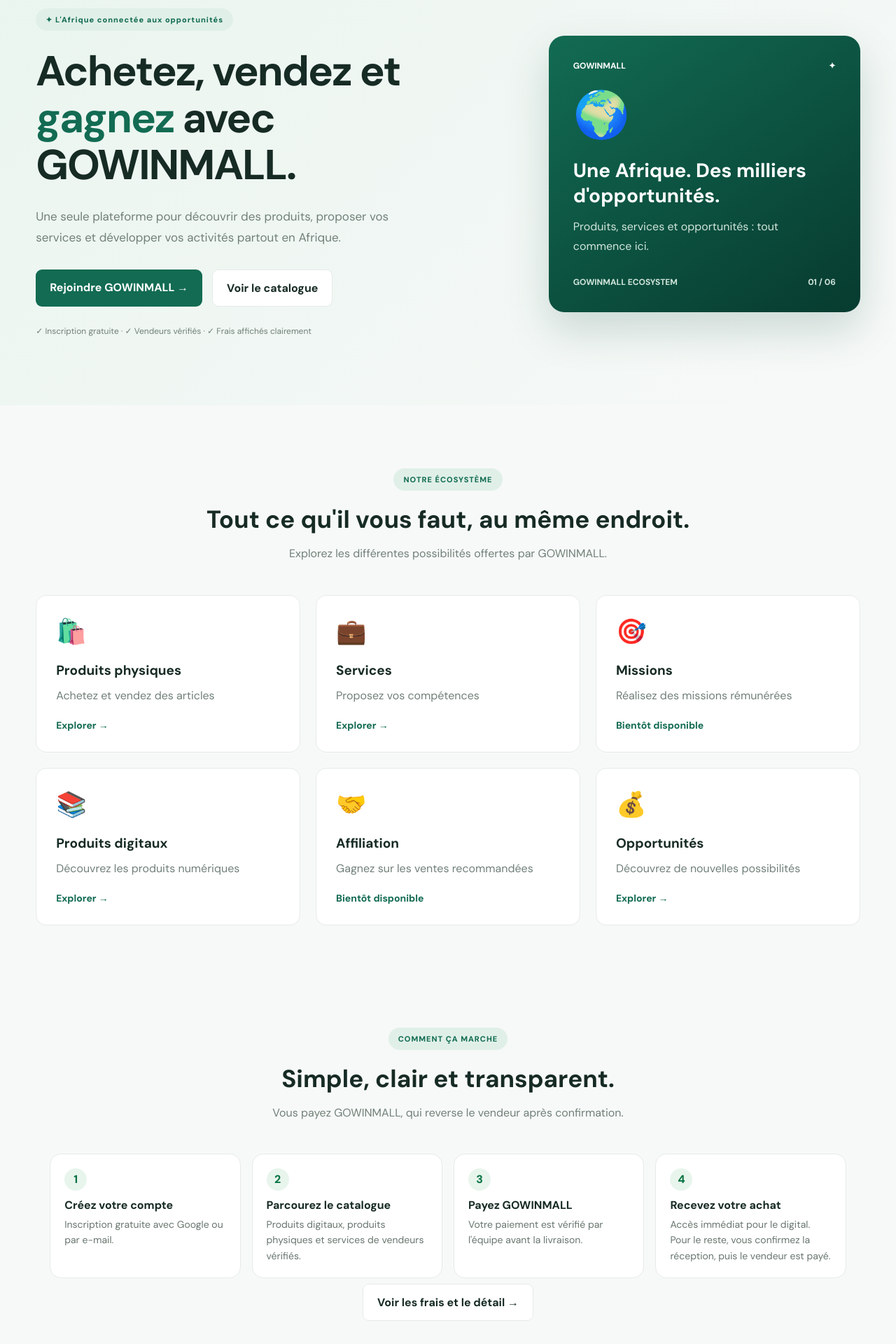
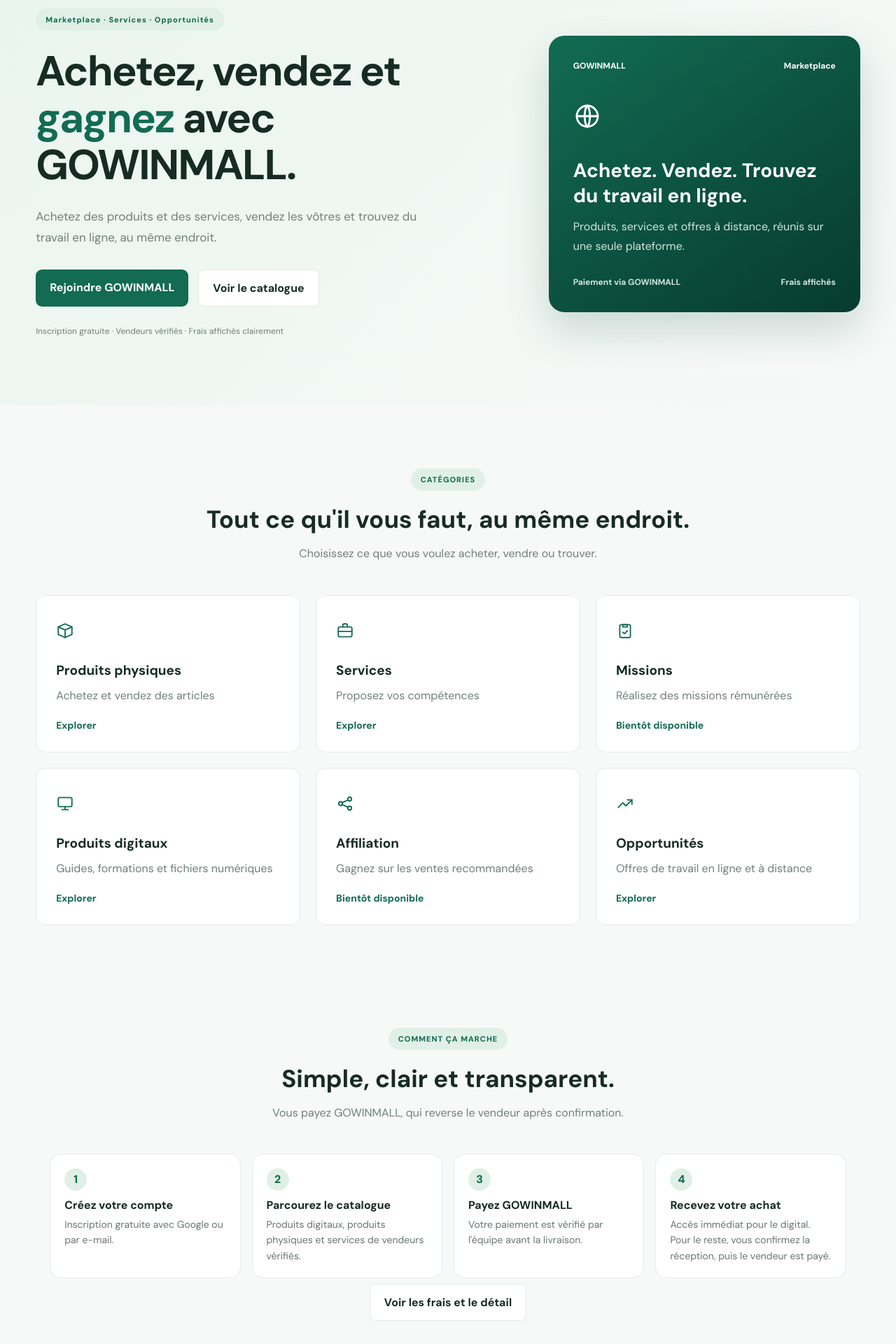
Before and after one commit to jayden0036/GOWINMALL, a Next.js app: page / in a window 1280 px wide. Shown: the part 160-2080 px from the top of the page at 70% size. Built offline with nearby package versions, Linux system fonts and the light colour scheme.

Commit message:
Integrate icon components and update UI elements
Added icon components and updated categories with icons. Modified hero section text and adjusted styles for better presentation.

```diff
--- a/src/app/page.tsx
+++ b/src/app/page.tsx
@@ -1,10 +1,77 @@
+import type { ReactNode } from "react";
+
+function Icon({ children, size = 26 }: { children: ReactNode; size?: number }) {
+  return (
+    <svg
+      width={size}
+      height={size}
+      viewBox="0 0 24 24"
+      fill="none"
+      stroke="currentColor"
+      strokeWidth={1.7}
+      strokeLinecap="round"
+      strokeLinejoin="round"
+      aria-hidden="true"
+    >
+      {children}
+    </svg>
+  );
+}
+
+const icons = {
+  box: (
+    <Icon>
+      <path d="M3 7l9-4 9 4v10l-9 4-9-4z" />
+      <path d="M3 7l9 4 9-4M12 11v10" />
+    </Icon>
+  ),
+  briefcase: (
+    <Icon>
+      <rect x="3" y="7" width="18" height="13" rx="2" />
+      <path d="M9 7V5a2 2 0 0 1 2-2h2a2 2 0 0 1 2 2v2M3 13h18" />
+    </Icon>
+  ),
+  clipboard: (
+    <Icon>
+      <rect x="5" y="4" width="14" height="17" rx="2" />
+      <path d="M9 4h6v3H9zM9 14l2 2 4-4" />
+    </Icon>
+  ),
+  screen: (
+    <Icon>
+      <rect x="3" y="4" width="18" height="12" rx="2" />
+      <path d="M8 20h8M12 16v4" />
+    </Icon>
+  ),
+  network: (
+    <Icon>
+      <circle cx="6" cy="12" r="2.5" />
+      <circle cx="18" cy="6" r="2.5" />
+      <circle cx="18" cy="18" r="2.5" />
+      <path d="M8.2 10.8l7.6-3.6M8.2 13.2l7.6 3.6" />
+    </Icon>
+  ),
+  trend: (
+    <Icon>
+      <path d="M3 17l6-6 4 4 8-8" />
+      <path d="M15 7h6v6" />
+    </Icon>
+  ),
+  globe: (
+    <Icon size={40}>
+      <circle cx="12" cy="12" r="9" />
+      <path d="M3 12h18M12 3c3 3.2 3 14.8 0 18M12 3c-3 3.2-3 14.8 0 18" />
+    </Icon>
+  ),
+};
+
 const categories = [
-  { icon: "🛍️", name: "Produits physiques", description: "Achetez et vendez des articles", href: "/catalogue?type=physical" },
-  { icon: "💼", name: "Services", description: "Proposez vos compétences", href: "/catalogue?type=service" },
-  { icon: "🎯", name: "Missions", description: "Réalisez des missions rémunérées", href: "" },
-  { icon: "📚", name: "Produits digitaux", description: "Découvrez les produits numériques", href: "/catalogue?type=digital" },
-  { icon: "🤝", name: "Affiliation", description: "Gagnez sur les ventes recommandées", href: "" },
-  { icon: "💰", name: "Opportunités", description: "Découvrez de nouvelles possibilités", href: "/opportunites" },
+  { icon: icons.box, name: "Produits physiques", description: "Achetez et vendez des articles", href: "/catalogue?type=physical" },
+  { icon: icons.briefcase, name: "Services", description: "Proposez vos compétences", href: "/catalogue?type=service" },
+  { icon: icons.clipboard, name: "Missions", description: "Réalisez des missions rémunérées", href: "" },
+  { icon: icons.screen, name: "Produits digitaux", description: "Guides, formations et fichiers numériques", href: "/catalogue?type=digital" },
+  { icon: icons.network, name: "Affiliation", description: "Gagnez sur les ventes recommandées", href: "" },
+  { icon: icons.trend, name: "Opportunités", description: "Offres de travail en ligne et à distance", href: "/opportunites" },
 ];
 
 const steps = [
@@ -26,6 +93,7 @@ export default function Home() {
           <nav className="nav-links">
             <a href="#accueil">Accueil</a>
             <a href="/catalogue">Catalogue</a>
+            <a href="/opportunites">Opportunités</a>
             <a href="/comment-ca-marche">Comment ça marche</a>
           </nav>
 
@@ -39,21 +107,20 @@ export default function Home() {
       <section className="hero" id="accueil">
         <div className="container hero-content">
           <div className="hero-text">
-            <span className="badge">✦ L'Afrique connectée aux opportunités</span>
+            <span className="badge">Marketplace · Services · Opportunités</span>
 
             <h1>
               Achetez, vendez et <span>gagnez</span> avec GOWINMALL.
             </h1>
 
             <p>
-              Une seule plateforme pour découvrir des produits,
-              proposer vos services et développer vos activités
-              partout en Afrique.
+              Achetez des produits et des services, vendez les vôtres
+              et trouvez du travail en ligne, au même endroit.
             </p>
 
             <div className="hero-actions">
               <a href="/register" className="register hero-button">
-                Rejoindre GOWINMALL →
+                Rejoindre GOWINMALL
               </a>
               <a href="/catalogue" className="secondary-button">
                 Voir le catalogue
@@ -61,28 +128,28 @@ export default function Home() {
             </div>
 
             <div className="hero-note">
-              ✓ Inscription gratuite · ✓ Vendeurs vérifiés · ✓ Frais affichés clairement
+              Inscription gratuite · Vendeurs vérifiés · Frais affichés clairement
             </div>
           </div>
 
           <div className="hero-card">
             <div className="card-top">
               <span>GOWINMALL</span>
-              <span>✦</span>
+              <span>Marketplace</span>
             </div>
 
-            <div className="card-icon">🌍</div>
+            <div className="card-icon">{icons.globe}</div>
 
-            <h2>Une Afrique. Des milliers d'opportunités.</h2>
+            <h2>Achetez. Vendez. Trouvez du travail en ligne.</h2>
 
             <p>
-              Produits, services et opportunités :
-              tout commence ici.
+              Produits, services et offres à distance,
+              réunis sur une seule plateforme.
             </p>
 
             <div className="card-footer">
-              <span>GOWINMALL ECOSYSTEM</span>
-              <span>01 / 06</span>
+              <span>Paiement via GOWINMALL</span>
+              <span>Frais affichés</span>
             </div>
           </div>
         </div>
@@ -90,20 +157,20 @@ export default function Home() {
 
       <section className="categories container" id="categories">
         <div className="section-heading">
-          <span className="badge">NOTRE ÉCOSYSTÈME</span>
-          <h2>Tout ce qu'il vous faut, au même endroit.</h2>
-          <p>Explorez les différentes possibilités offertes par GOWINMALL.</p>
+          <span className="badge">CATÉGORIES</span>
+          <h2>Tout ce qu&apos;il vous faut, au même endroit.</h2>
+          <p>Choisissez ce que vous voulez acheter, vendre ou trouver.</p>
         </div>
 
         <div className="category-grid">
           {categories.map((category) => {
             const content = (
               <>
-                <div className="category-icon">{category.icon}</div>
+                <div className="category-icon" style={{ color: "#126b52" }}>{category.icon}</div>
                 <h3>{category.name}</h3>
                 <p>{category.description}</p>
                 <span className="category-arrow">
-                  {category.href ? "Explorer →" : "Bientôt disponible"}
+                  {category.href ? "Explorer" : "Bientôt disponible"}
                 </span>
               </>
             );
@@ -154,8 +221,8 @@ export default function Home() {
                   width: "32px",
                   height: "32px",
                   borderRadius: "50%",
-                  background: "#e8f5ed",
-                  color: "#087443",
+                  background: "#e0f0e8",
+                  color: "#126b52",
                   fontWeight: 800,
                   textAlign: "center",
                   lineHeight: "32px",
@@ -174,19 +241,19 @@ export default function Home() {
 
         <div style={{ textAlign: "center", marginTop: "24px" }}>
           <a href="/comment-ca-marche" className="secondary-button">
-            Voir les frais et le détail →
+            Voir les frais et le détail
           </a>
         </div>
       </section>
 
       <section className="about" id="about">
         <div className="container about-content">
-          <span className="badge">NOTRE VISION</span>
-          <h2>Construire des opportunités pour toute l'Afrique.</h2>
+          <span className="badge">À PROPOS</span>
+          <h2>Une plateforme pour vendre et trouver du travail en ligne.</h2>
           <p>
-            GOWINMALL ambitionne de connecter les personnes,
-            les entreprises et les entrepreneurs dans un
-            écosystème commercial moderne et sécurisé.
+            GOWINMALL réunit des vendeurs, des acheteurs et des offres de travail
+            à distance. Les vendeurs sont vérifiés, les frais sont affichés avant
+            chaque publication et les paiements passent par GOWINMALL.
           </p>
         </div>
       </section>
@@ -199,13 +266,13 @@ export default function Home() {
           <p>
             © 2026 GOWINMALL. Tous droits réservés. ·{" "}
             <a href="/catalogue" style={{ color: "inherit" }}>Catalogue</a> ·{" "}
+            <a href="/opportunites" style={{ color: "inherit" }}>Opportunités</a> ·{" "}
             <a href="/comment-ca-marche" style={{ color: "inherit" }}>Comment ça marche</a> ·{" "}
             <a href="/conditions" style={{ color: "inherit" }}>Conditions</a> ·{" "}
             <a href="/confidentialite" style={{ color: "inherit" }}>Confidentialité</a>
           </p>
-          <span>Made for Africa 🌍</span>
         </div>
       </footer>
     </main>
   );
-            }
+                         }
```
